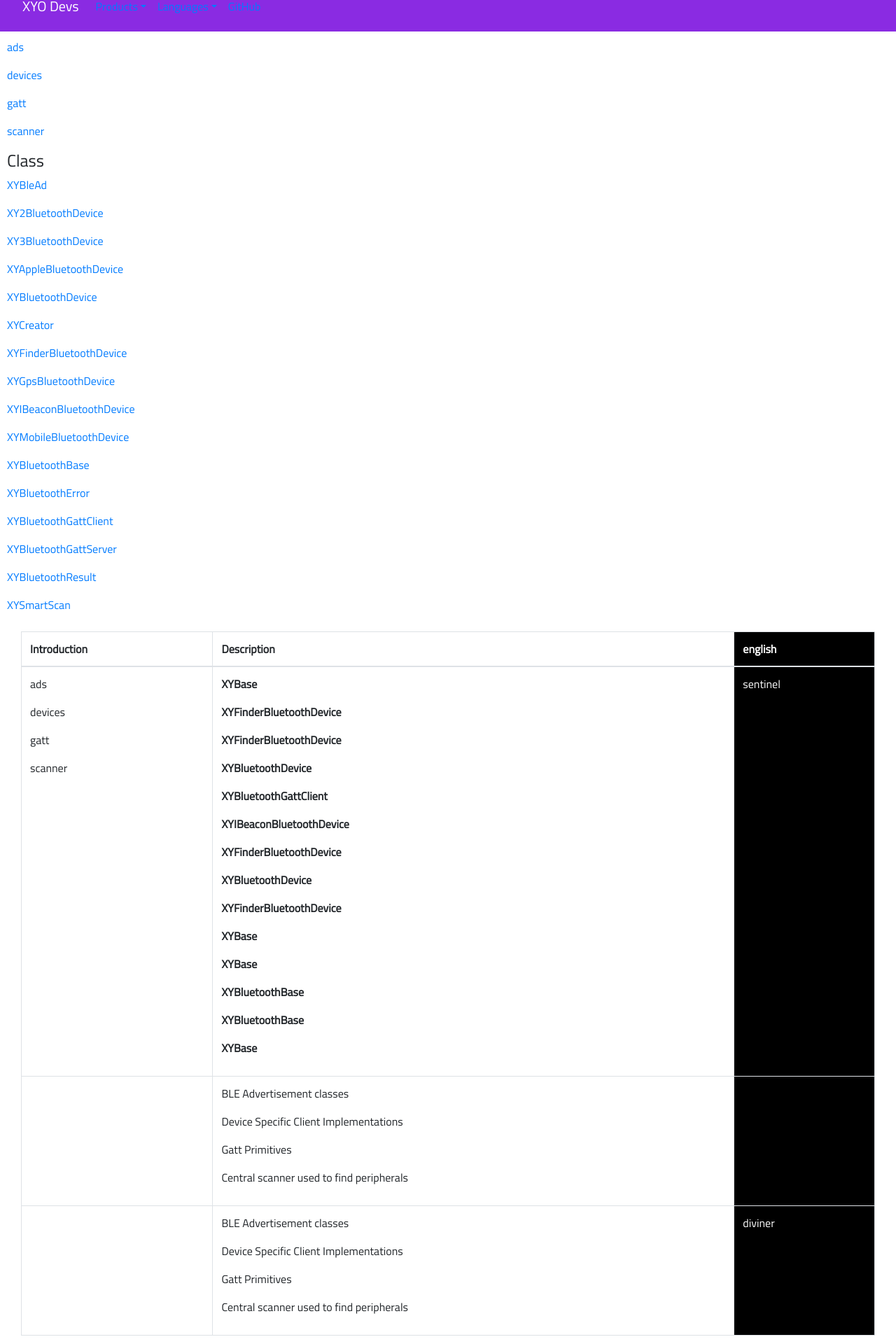
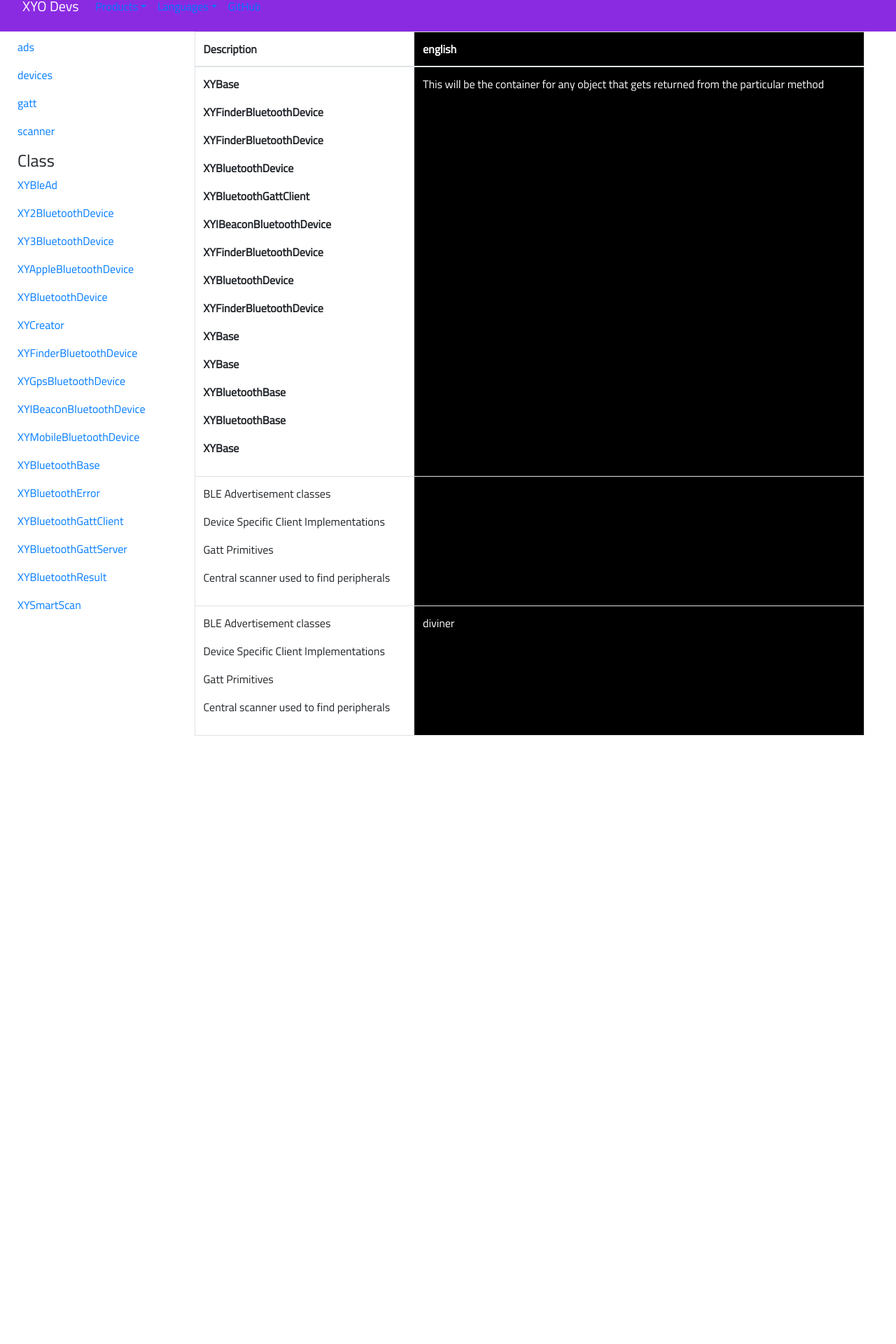
Before and after one commit to XYOracleNetwork-v1/app-reference-react, a React (Create React App) app: page / in a window 1280 px wide. Shown: the part 27-1947 px from the top of the page at 70% size. After the commit the page ends 1094 px from the top, so only its background shows below. Built offline with nearby package versions, Linux system fonts and the light colour scheme.

Commit message:
Layout update

```diff
--- a/src/App.js
+++ b/src/App.js
@@ -5,6 +5,7 @@ import Header from './components/Header'
 import SideNav from './components/SideNav'
 import MethodOutputView from './components/MethodOutputView'
 import sdkBle from './BLE_Schema'
+import { Container, Col, Row } from 'reactstrap'
 
 const productState = sdkBle.map(productId => (<li key={productId}>{productId.id}</li>))
 
@@ -49,11 +50,16 @@ class App extends Component {
       <div className='app'>
       <Layout>
         <Header methods={this.state.methods} language={this.state.languages} product={this.state.products}/>
+        <Container fluid>
+          <Row>
+            <Col xs='auto'>
               <SideNav
                 methods={this.state.methods}
                 classes={this.state.classes}
                 functionNames={this.state.methods}
                 />
+            </Col>
+            <Col>
               <MethodOutputView
                 language={this.state.languages}
                 name={this.state.methods}
@@ -62,6 +68,9 @@ class App extends Component {
                 startName={this.state.mainNames}
                 output=''
                 />
+            </Col>
+          </Row>
+        </Container>
       </Layout>
       </div>
     );
--- a/src/components/MethodOutputView.js
+++ b/src/components/MethodOutputView.js
@@ -14,24 +14,20 @@ export default class MethodView extends Component {
           <Table responsive bordered>
             <thead>
               <tr>
-                <th>Introduction</th>
                 <th>Description</th>
                 <th style={outputStyle}>english</th>
               </tr>
             </thead>
             <tbody>
               <tr>
-                <td>{this.props.name}</td>
                 <th scope="row">{this.props.supers}</th>
-                <td style={outputStyle}>sentinel</td>
+                <td style={outputStyle}>This will be the container for any object that gets returned from the particular method</td>
               </tr>
               <tr>
-                <th scope="row"></th>
                 <td>{this.props.description}</td>
                 <td style={outputStyle}></td>
               </tr>
               <tr>
-                <th scope="row"></th>
                 <td>{this.props.description}</td>
                 <td style={outputStyle}>diviner</td>
               </tr>
```
Lines whose indentation alone changed are shown as unchanged.
